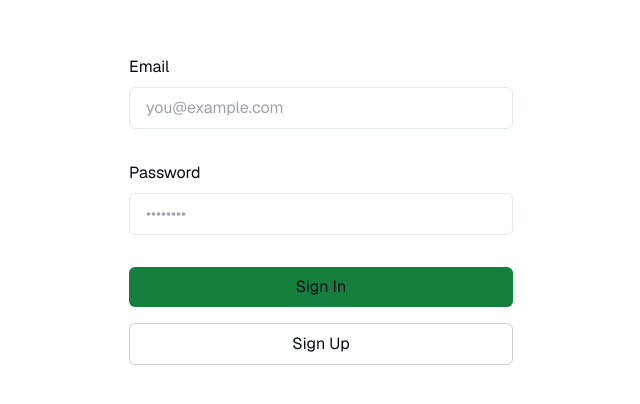
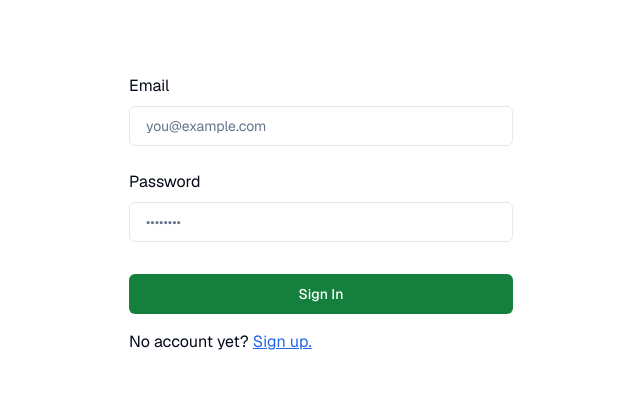
Before and after one commit to huntergatherers/build4good, a Next.js app: page /login in a window 1280 px wide. Shown: the part 186-590 px from the top of the page, without its empty margins (319-959 px from the left). Built offline with nearby package versions, Linux system fonts and the light colour scheme.

Commit message:
Add basic auth and profile pages

```diff
--- a/app/login/actions.ts
+++ b/app/login/actions.ts
@@ -1,46 +1,84 @@
-'use server'
+"use server";
 
-import { revalidatePath } from 'next/cache'
-import { redirect } from 'next/navigation'
+import { revalidatePath } from "next/cache";
+import { redirect } from "next/navigation";
+import { createClient } from "@/utils/supabase/server";
 
-import { createClient } from '@/utils/supabase/server'
-
-export async function login(formData: FormData) {
-  const supabase = createClient()
-
-  // type-casting here for convenience
-  // in practice, you should validate your inputs
-  const data = {
-    email: formData.get('email') as string,
-    password: formData.get('password') as string,
+function validateEmail(email: string): boolean {
+    const re = /^[^\s@]+@[^\s@]+\.[^\s@]+$/;
+    return re.test(email);
 }
 
-  const { error } = await supabase.auth.signInWithPassword(data)
+function validatePassword(password: string): boolean {
+    return password.length >= 6;
+}
+
+function getData(
+    formData: FormData,
+    isSignup: boolean
+): { email: string; password: string; username?: string } {
+    const email = formData.get("email") as string;
+    const password = formData.get("password") as string;
+    const username = isSignup
+        ? (formData.get("username") as string)
+        : undefined;
+
+    if (!email || !validateEmail(email)) {
+        throw new Error("Invalid email address");
+    }
+
+    if (!password || !validatePassword(password)) {
+        throw new Error("Invalid password");
+    }
+
+    if (isSignup && (!username || username.trim() === "")) {
+        throw new Error("Invalid username");
+    }
+
+    return isSignup ? { email, password, username } : { email, password };
+}
+
+export async function login(formData: FormData): Promise<void> {
+    const supabase = createClient();
+
+    let data;
+    try {
+        data = getData(formData, false);
+    } catch (error: any) {
+        console.error("Validation error");
+        redirect("/error");
+    }
+
+    const { error } = await supabase.auth.signInWithPassword(data);
 
     if (error) {
-    redirect('/error')
+        redirect("/error");
     }
 
-  revalidatePath('/', 'layout')
-  redirect('/')
+    revalidatePath("/", "layout");
+    redirect("/");
 }
 
-export async function signup(formData: FormData) {
-  const supabase = createClient()
+export async function signup(formData: FormData): Promise<void> {
+    const supabase = createClient();
 
-  // type-casting here for convenience
-  // in practice, you should validate your inputs
-  const data = {
-    email: formData.get('email') as string,
-    password: formData.get('password') as string,
+    let data;
+    try {
+        data = getData(formData, true);
+    } catch (error: any) {
+        console.error("Validation error");
+        redirect("/error");
     }
 
-  const { error } = await supabase.auth.signUp(data)
+    const { error } = await supabase.auth.signUp({
+        ...data,
+        options: { data: { username: data.username } },
+    });
 
     if (error) {
-    redirect('/error')
+        redirect("/error");
     }
 
-  revalidatePath('/', 'layout')
-  redirect('/')
+    revalidatePath("/", "layout");
+    redirect("/login?message=Please+check+your+email+to+verify+your+account.");
 }
--- a/app/login/page.tsx
+++ b/app/login/page.tsx
@@ -1,20 +1,46 @@
+"use client"
+import React, { useState } from "react";
 import { createClient } from "@/utils/supabase/server";
 import { redirect } from "next/navigation";
 import { login, signup } from "./actions";
+import { Input } from "@/components/ui/input";
+import { Button } from "@/components/ui/button";
 
-export default function Login({
+export default function AuthForm({
   searchParams,
 }: {
   searchParams: { message: string };
 }) {
+  const [isSignup, setIsSignup] = useState(false);
+
+  const toggleForm = () => {
+    setIsSignup(!isSignup);
+  };
+
   return (
     <div className="flex-1 flex flex-col w-full px-8 sm:max-w-md justify-center gap-2">
-      <form className="animate-in flex-1 flex flex-col w-full justify-center gap-2 text-foreground">
+      <form
+        className="animate-in flex-1 flex flex-col w-full justify-center gap-2 text-foreground"
+        action={isSignup ? signup : login}
+      >
+        {isSignup && (
+          <>
+            <label className="text-md" htmlFor="username">
+              Username
+            </label>
+            <Input
+              className="rounded-md px-4 py-2 bg-inherit border mb-4"
+              name="username"
+              placeholder="Your username"
+              required
+            />
+          </>
+        )}
         <label className="text-md" htmlFor="email">
           Email
         </label>
-        <input
-          className="rounded-md px-4 py-2 bg-inherit border mb-6"
+        <Input
+          className="rounded-md px-4 py-2 bg-inherit border mb-4"
           name="email"
           placeholder="you@example.com"
           required
@@ -22,25 +48,43 @@ export default function Login({
         <label className="text-md" htmlFor="password">
           Password
         </label>
-        <input
+        <Input
           className="rounded-md px-4 py-2 bg-inherit border mb-6"
           type="password"
           name="password"
           placeholder="••••••••"
           required
         />
-        <button
-          formAction={login}
-          className="bg-green-700 rounded-md px-4 py-2 text-foreground mb-2"
+        <Button
+          className="bg-green-700 rounded-md px-4 py-2 text-white mb-2"
         >
-          Sign In
-        </button>
-        <button
-          formAction={signup}
-          className="border border-foreground/20 rounded-md px-4 py-2 text-foreground mb-2"
-        >
-          Sign Up
-        </button>
+          {isSignup ? "Sign Up" : "Sign In"}
+        </Button>
+        <div>
+          {isSignup ? (
+            <span>
+              Already have an account?{" "}
+              <button
+                type="button"
+                onClick={toggleForm}
+                className="text-blue-600 underline"
+              >
+                Sign in.
+              </button>
+            </span>
+          ) : (
+            <span>
+              No account yet?{" "}
+              <button
+                type="button"
+                onClick={toggleForm}
+                className="text-blue-600 underline"
+              >
+                Sign up.
+              </button>
+            </span>
+          )}
+        </div>
         {searchParams?.message && (
           <p className="mt-4 p-4 bg-foreground/10 text-foreground text-center">
             {searchParams.message}
--- /dev/null
+++ b/app/user/[username]/page.tsx
@@ -0,0 +1,24 @@
+import { createClient } from "@/utils/supabase/server";
+import { redirect } from "next/navigation";
+import prisma from "@/lib/db";
+
+const UserPage = async ({ params }: { params: { username: string } }) => {
+    const profile = await prisma.profiles.findUnique({
+        where: {
+            username: params.username,
+        },
+        include: {
+            users: true,
+        },
+    });
+
+    if (!profile) {
+        redirect("/error");
+    }
+
+    console.log(profile);
+
+    return <div>My name: {params.username}</div>;
+};
+
+export default UserPage;
--- /dev/null
+++ b/components/ui/input.tsx
@@ -0,0 +1,25 @@
+import * as React from "react"
+
+import { cn } from "@/lib/utils"
+
+export interface InputProps
+  extends React.InputHTMLAttributes<HTMLInputElement> {}
+
+const Input = React.forwardRef<HTMLInputElement, InputProps>(
+  ({ className, type, ...props }, ref) => {
+    return (
+      <input
+        type={type}
+        className={cn(
+          "flex h-10 w-full rounded-md border border-input bg-background px-3 py-2 text-sm ring-offset-background file:border-0 file:bg-transparent file:text-sm file:font-medium placeholder:text-muted-foreground focus-visible:outline-none focus-visible:ring-2 focus-visible:ring-ring focus-visible:ring-offset-2 disabled:cursor-not-allowed disabled:opacity-50",
+          className
+        )}
+        ref={ref}
+        {...props}
+      />
+    )
+  }
+)
+Input.displayName = "Input"
+
+export { Input }
--- /dev/null
+++ b/lib/db.ts
@@ -0,0 +1,17 @@
+import { PrismaClient } from '@prisma/client';
+
+const prismaClientSingleton = () => {
+  return new PrismaClient();
+};
+
+declare global {
+  var prisma: undefined | ReturnType<typeof prismaClientSingleton>;
+}
+
+const prisma = globalThis.prisma ?? prismaClientSingleton();
+
+export default prisma;
+
+if (process.env.NODE_ENV !== 'production') {
+  globalThis.prisma = prisma;
+}
```
Also changed, not shown: 1 other file (tests, documents, lock files or other folders). Lines whose indentation alone changed are shown as unchanged.
